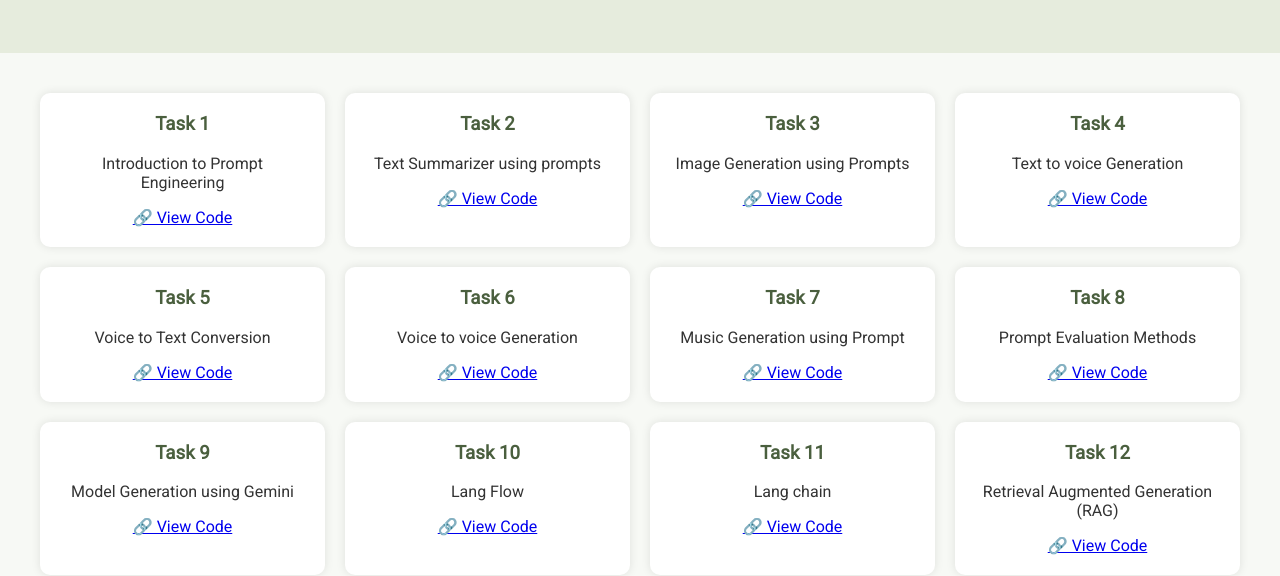
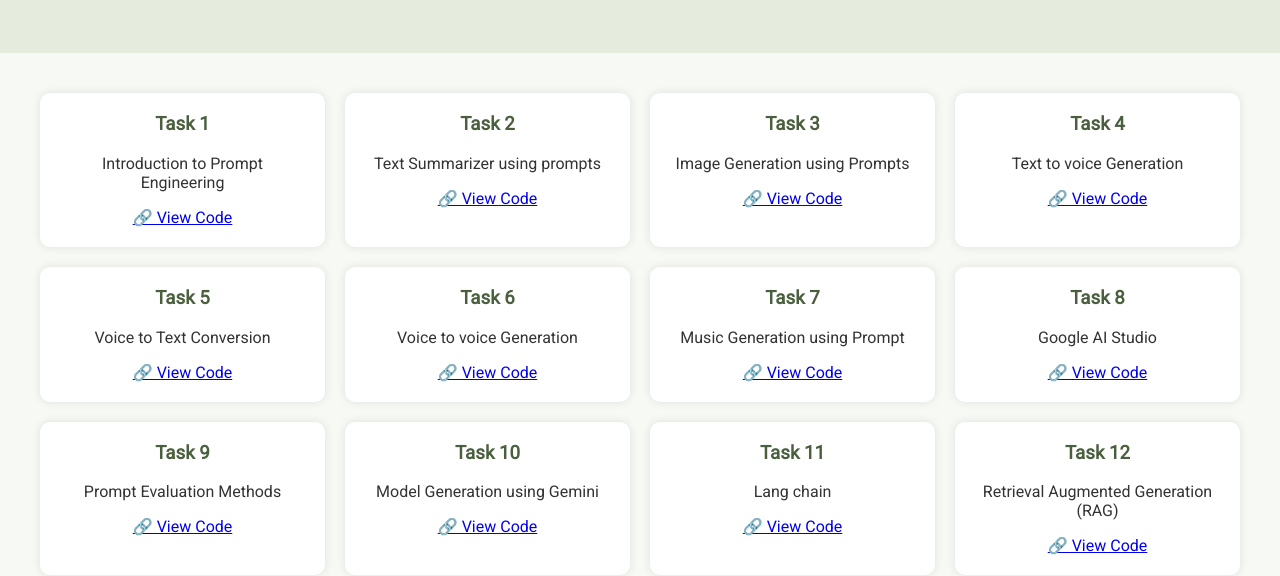
Before and after one commit to Gursimran-12/Prompt-Engineering, a plain HTML site: page daily-task.html in a window 1280 px wide. Shown: the part 237-813 px from the top of the page. Drawn offline with nearby package versions, Linux system fonts and the light colour scheme.

Commit message:
Update daily-task.html

```diff
--- a/daily-task.html
+++ b/daily-task.html
@@ -104,13 +104,13 @@
   <div class="task-box"><h3>Task 5</h3><p>Voice to Text Conversion</p><a href="https://github.com/Gursimran-12/Prompt-Engineering/commit/2c6693224faaff2ef1846948862ec85b4a806d67" target="_blank">🔗 View Code</a></div>
   <div class="task-box"><h3>Task 6</h3><p>Voice to voice Generation</p><a href="https://github.com/Gursimran-12/Prompt-Engineering/commit/1a022ce17d7b60c566c9cf59f16851ec9072e844" target="_blank">🔗 View Code</a></div>
   <div class="task-box"><h3>Task 7</h3><p>Music Generation using Prompt</p><a href="https://github.com/Gursimran-12/Prompt-Engineering/commit/eaf553b2b5d5d992ec1b8af4957d35586e3e369d" target="_blank">🔗 View Code</a></div>
-  <div class="task-box"><h3>Task 8</h3><p>Prompt Evaluation Methods</p><a href="https://github.com/Gursimran-12/Prompt-Engineering/commit/c48f9b59c562bffdbcf00e605276996030dab0cb" target="_blank">🔗 View Code</a></div>
-  <div class="task-box"><h3>Task 9</h3><p>Model Generation using Gemini</p><a href="https://github.com/Gursimran-12/Prompt-Engineering/commit/b1e9872e8168da48eb47ba95d4b2a9e8c5e23992" target="_blank">🔗 View Code</a></div>
-  <div class="task-box"><h3>Task 10</h3><p>Lang Flow</p><a href="https://github.com/Gursimran-12/Prompt-Engineering/blob/main/Tasks/task13_search_prompt.py" target="_blank">🔗 View Code</a></div>
+  <div class="task-box"><h3>Task 8</h3><p>Google AI Studio</p><a href="https://github.com/Gursimran-12/Prompt-Engineering/commit/1805d95c851d4346c48e2d40b558da42012216e1" target="_blank">🔗 View Code</a></div>
+  <div class="task-box"><h3>Task 9</h3><p>Prompt Evaluation Methods</p><a href="https://github.com/Gursimran-12/Prompt-Engineering/commit/c48f9b59c562bffdbcf00e605276996030dab0cb" target="_blank">🔗 View Code</a></div>
+  <div class="task-box"><h3>Task 10</h3><p>Model Generation using Gemini</p><a href="https://github.com/Gursimran-12/Prompt-Engineering/commit/b1e9872e8168da48eb47ba95d4b2a9e8c5e23992" target="_blank">🔗 View Code</a></div>
   <div class="task-box"><h3>Task 11</h3><p>Lang chain</p><a href="https://github.com/Gursimran-12/Prompt-Engineering/commit/b829c59f634ebc332d58418c3d0ad82bc93c732e" target="_blank">🔗 View Code</a></div>
   <div class="task-box"><h3>Task 12</h3><p>Retrieval Augmented Generation (RAG)</p><a href="https://github.com/Gursimran-12/Prompt-Engineering/commit/9a6a4fdd12c8e7f12d94ec5d2e83cd0c3abd8318" target="_blank">🔗 View Code</a></div>
   <div class="task-box"><h3>Task 13</h3><p>Multiple Function Calling</p><a href="https://github.com/Gursimran-12/Prompt-Engineering/commit/78ce3c9a000819d23200fdb46465361df55f52ae" target="_blank">🔗 View Code</a></div>
-  <div class="task-box"><h3>Task 14</h3><p>Lang Flow</p><a href="https://github.com/Gursimran-12/Prompt-Engineering/blob/main/Tasks/task13_search_prompt.py" target="_blank">🔗 View Code</a></div>
+  <div class="task-box"><h3>Task 14</h3><p>Lang Flow</p><a href="https://github.com/Gursimran-12/Prompt-Engineering/commit/1805d95c851d4346c48e2d40b558da42012216e1" target="_blank">🔗 View Code</a></div>
   <div class="task-box"><h3>Task 15</h3><p>Final Project Work Submission</p><a href="https://github.com/Gursimran-12/Prompt-Engineering/blob/main/Tasks/task15_final_project.py" target="_blank">🔗 View Code</a></div>
 </section>
 
```
